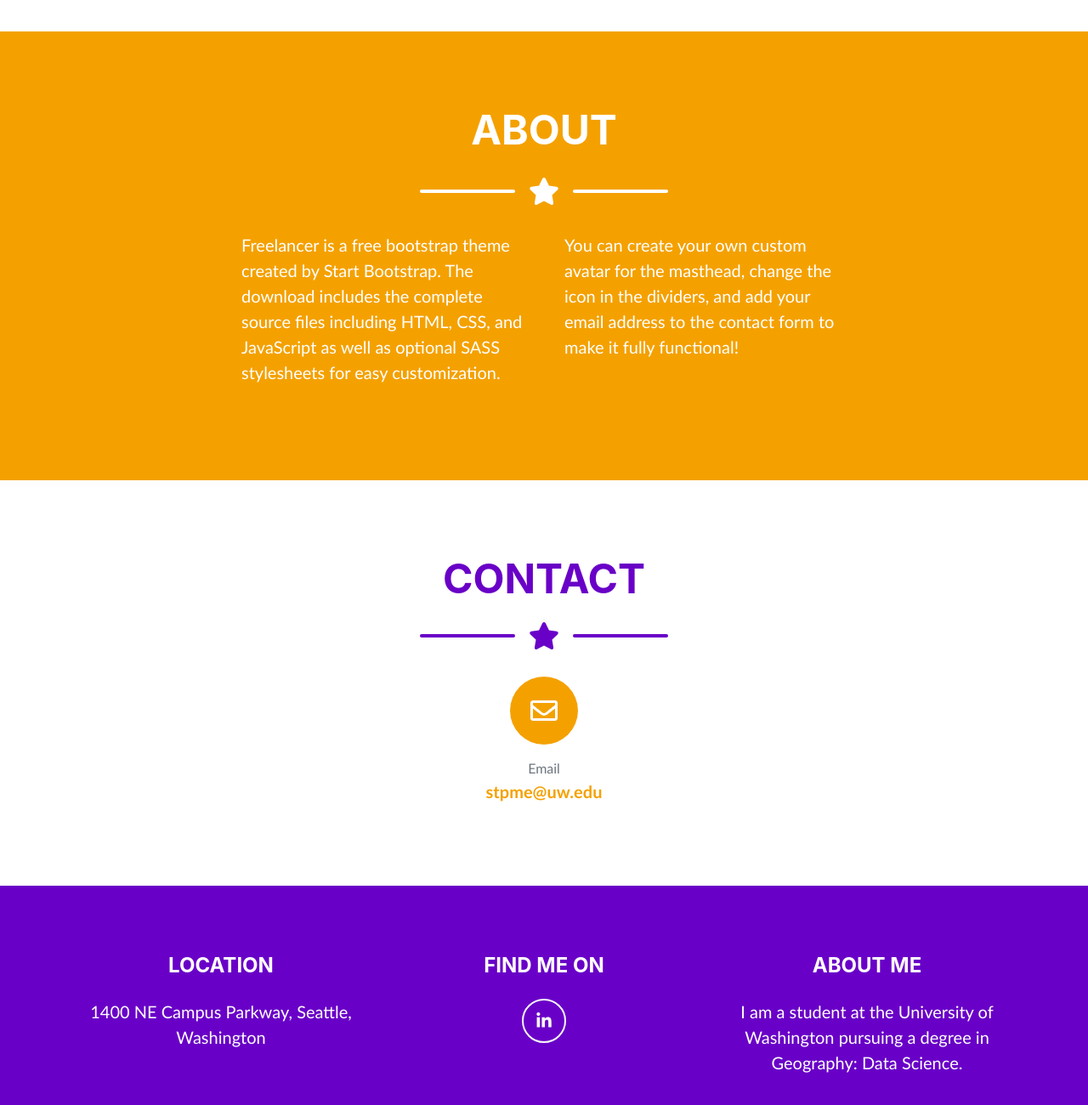
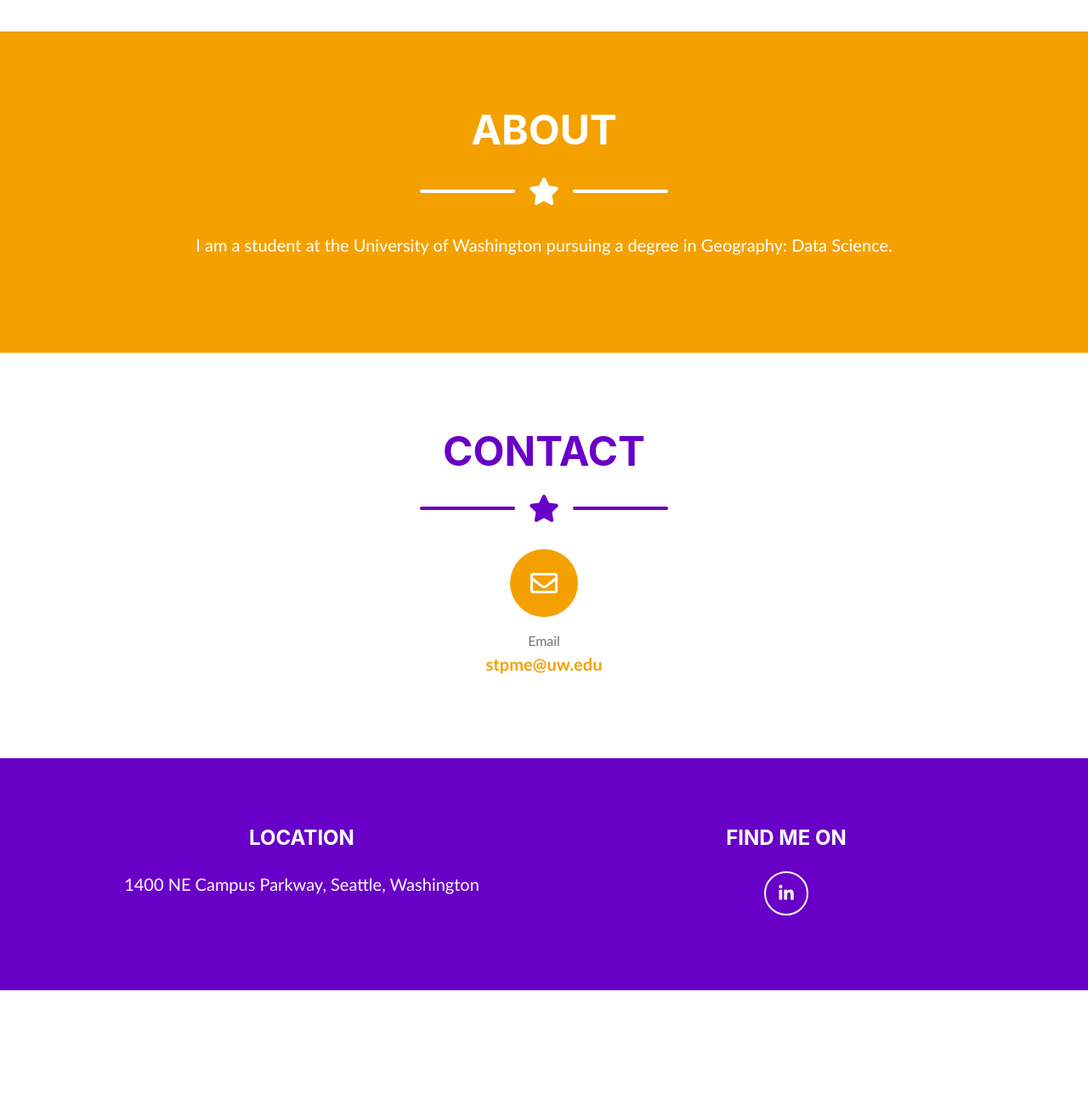
Before and after one commit to StpME/stpme.github.io, a plain HTML site: page index.html in a window 1280 px wide. Shown: the part 1414-2714 px from the top of the page at 85% size. After the commit the page ends 2579 px from the top, so only its background shows below. Drawn offline with nearby package versions, Linux system fonts and the light colour scheme; a web font is replaced by a local one.

Commit message:
completed  resume webpage

```diff
--- a/index.html
+++ b/index.html
@@ -5,7 +5,7 @@
         <meta name="viewport" content="width=device-width, initial-scale=1, shrink-to-fit=no">
         <meta name="description" content="">
         <meta name="author" content="">
-        <title>Freelancer - Start Bootstrap Theme</title>
+        <title>My Portfolio Site</title>
         <!-- Font Awesome icons (free version)-->
         <script src="https://cdnjs.cloudflare.com/ajax/libs/font-awesome/5.13.0/js/all.min.js" crossorigin="anonymous"></script>
         <!-- Core theme CSS (includes Bootstrap)-->
@@ -16,7 +16,7 @@
     </head>
     <body id="page-top">
         <nav class="navbar navbar-expand-lg bg-secondary fixed-top" id="mainNav">
-            <div class="container"><a class="navbar-brand js-scroll-trigger" href="#page-top">START BOOTSTRAP</a>
+            <div class="container"><a class="navbar-brand js-scroll-trigger" href="#page-top">My Portfolio</a>
                 <button class="navbar-toggler navbar-toggler-right font-weight-bold bg-primary text-white rounded" type="button" data-toggle="collapse" data-target="#navbarResponsive" aria-controls="navbarResponsive" aria-expanded="false" aria-label="Toggle navigation">Menu <i class="fas fa-bars"></i></button>
                 <div class="collapse navbar-collapse" id="navbarResponsive">
                     <ul class="navbar-nav ml-auto">
@@ -116,12 +116,10 @@
                 </div>
                 <!-- About Section Content-->
                 <div class="row">
-                    <div class="col-lg-4 ml-auto">
-                        <p class="pre-wrap lead">Freelancer is a free bootstrap theme created by Start Bootstrap. The download includes the complete source files including HTML, CSS, and JavaScript as well as optional SASS stylesheets for easy customization.</p>
+                    <div class="col ml-auto">
+                        <p class="pre-wrap lead text-center">I am a student at the University of Washington pursuing a degree in Geography: Data Science.</p>
                     </div>
-                    <div class="col-lg-4 mr-auto">
-                        <p class="pre-wrap lead">You can create your own custom avatar for the masthead, change the icon in the dividers, and add your email address to the contact form to make it fully functional!</p>
-                    </div>
+
                 </div>
             </div>
         </section>
@@ -159,20 +157,16 @@
             <div class="container">
                 <div class="row">
                     <!-- Footer Location-->
-                    <div class="col-lg-4 mb-5 mb-lg-0">
+                    <div class="col-lg-6 mb-5 mb-lg-0">
                         <h4 class="mb-4">LOCATION</h4>
                         <p class="pre-wrap lead mb-0">1400 NE Campus Parkway, Seattle, Washington</p>
                     </div>
                     <!-- Footer Social Icons-->
-                    <div class="col-lg-4 mb-5 mb-lg-0">
+                    <div class="col-lg-6 mb-5 mb-lg-0">
                         <h4 class="mb-4">FIND ME ON</h4>
                             <a class="btn btn-outline-light btn-social mx-1" href="https://www.linkedin.com/in/mitchellstapelman/" target="_blank"><i class="fab fa-fw fa-linkedin-in"></i></a>
                     </div>
-                    <!-- Footer About Text-->
-                    <div class="col-lg-4">
-                        <h4 class="mb-4">ABOUT ME</h4>
-                        <p class="pre-wrap lead mb-0">I am a student at the University of Washington pursuing a degree in Geography: Data Science.</p>
-                    </div>
+
                 </div>
             </div>
         </footer>
```
